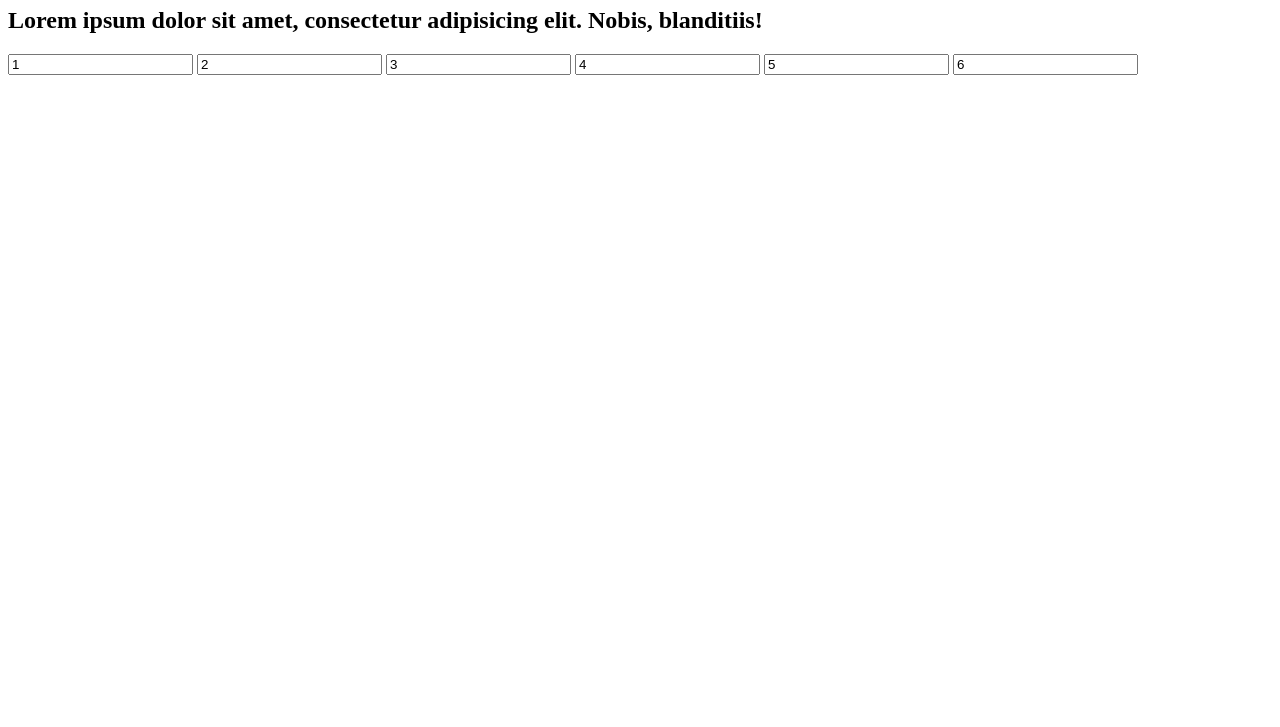
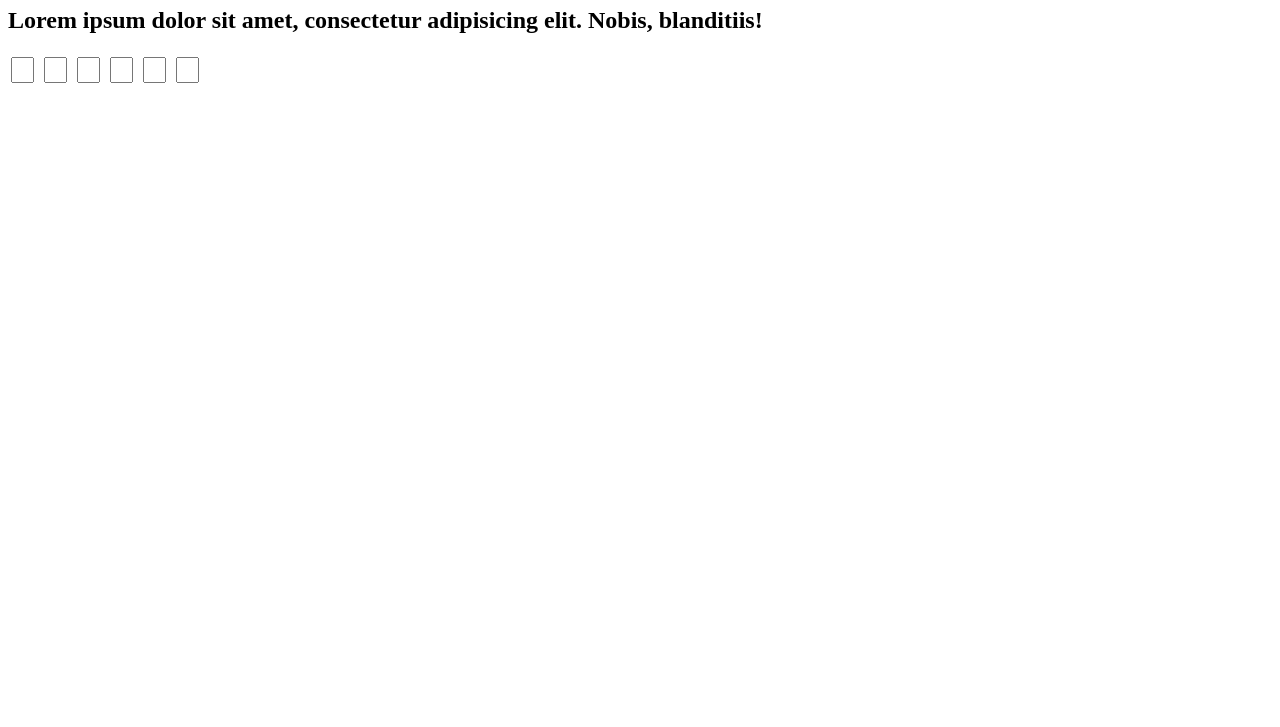
Before and after one commit to acciojob/OTP-HarshalAtkar, a website: page main.html in a window 1280 px wide. Shown: the part 73-800 px from the top of the page. Drawn offline with Linux system fonts and the light colour scheme.

Commit message:
created a submission

```diff
--- a/main.html
+++ b/main.html
@@ -7,18 +7,18 @@
 
   <body>
     <!-- the entire body must be written by student -->
-    <h1 id="verification_heading">Verify your Account</h1>
+    <h1 id="verification_heading">Verify Your Account</h1>
     <h2 id="verification_subtext ">
       Lorem ipsum dolor sit amet, consectetur adipisicing elit. Nobis,
       blanditiis!
     </h2>
-    <div class="container">
-        <input class="code"  value="1">
-        <input class="code"  value="2">
-        <input class="code"  value="3">
-        <input class="code"  value="4">
-        <input class="code"  value="5">
-        <input class="code"  value="6">
+    <div class="code-container">
+        <input class="code" >
+        <input class="code" >
+        <input class="code" >
+        <input class="code" >
+        <input class="code" >
+        <input class="code" >
 
     </div>
     <script type="text/javascript" src="./script.js"></script>
--- a/styles.css
+++ b/styles.css
@@ -1 +1,10 @@
 /*  your css code here. If applicable */
+.container{
+	display:flex;
+	justify-content:center;
+}
+.code{
+	width:15px;
+	height:20px;
+	margin:3px;
+}
```
